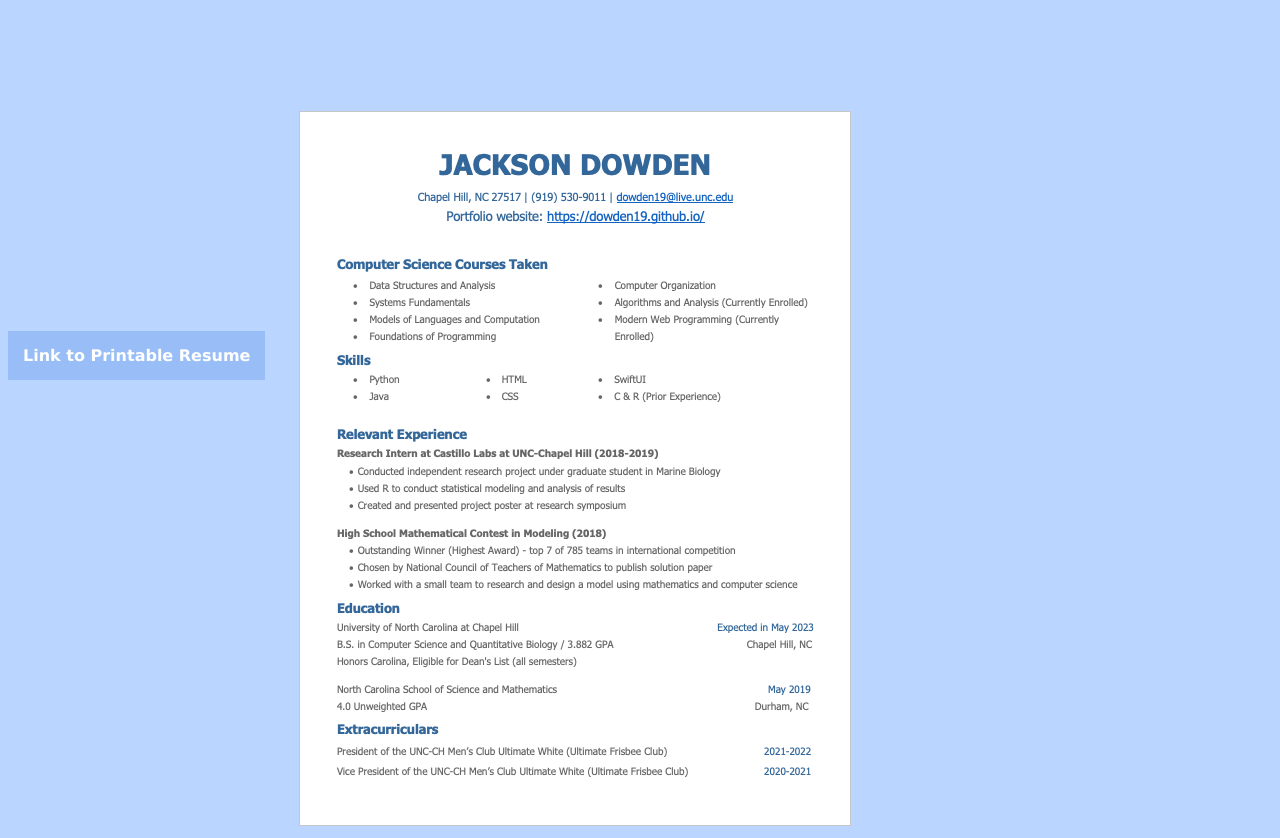
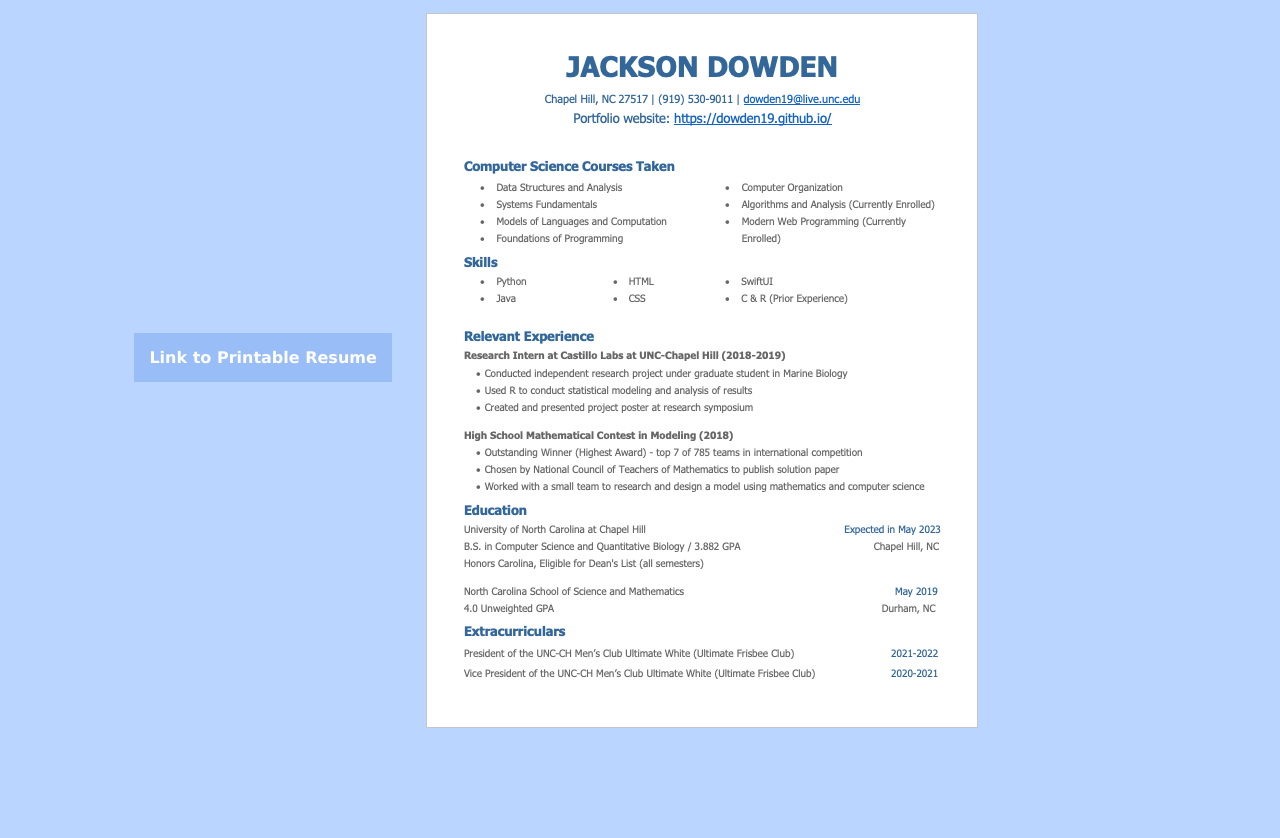
Before and after one commit to dowden19/dowden19.github.io, a plain HTML site: page resume.html in a window 1280 px wide. Shown: the part 97-935 px from the top of the page. After the commit the page ends 837 px from the top, so only its background shows below. Drawn offline with Linux system fonts and the light colour scheme.

Commit message:
centering resume

```diff
--- a/style.css
+++ b/style.css
@@ -43,19 +43,16 @@ body {
 }
 
 .center {
-  display:inline-block;
+  width: 80%;
   margin: auto;
-  margin-top: 100px;
+  margin-top: 110px;
 }
 
 .resume {
-  margin-top: 100px;
   display: inline-block;
   width: 552px;
   height: 715px;
   background-color: white;
-  /*margin-left: auto;
-  margin-right: auto;*/
   border: none;
 }
 
@@ -66,7 +63,6 @@ body {
   display: inline-block;
   vertical-align: top;
   text-align: center;
-  /*margin-left: 200px;*/
   margin-right: 30px;
   background-color: #99bef7;
   color: white;
```
